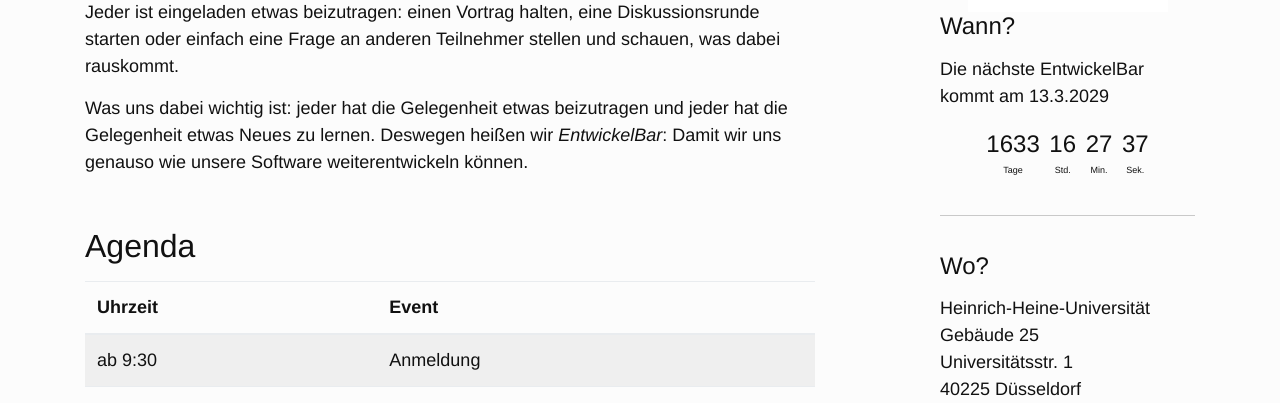
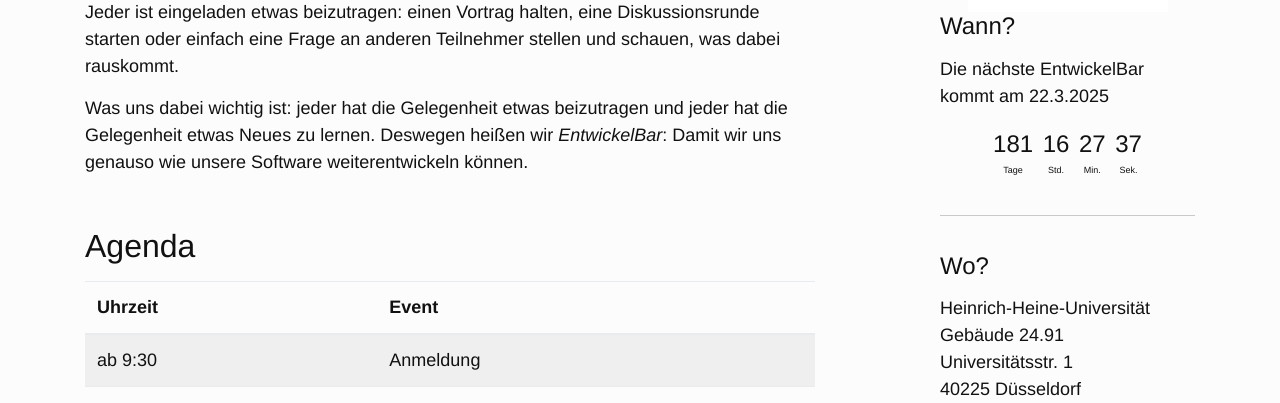
Before and after one commit to EntwickelBar/entwickelbar.github.io, a Jekyll site: the page built from index.html, in a window 1280 px wide and 900 px high, scrolled down 624 px. Shown: the part 174-577 px from the top of the window. Built offline with Jekyll 4.4.1, drawn with Linux system fonts in a browser that asks for light colours.

Commit message:
Update sidebar.html

```diff
--- a/_includes/sidebar.html
+++ b/_includes/sidebar.html
@@ -34,7 +34,7 @@
 <h4>Wo?</h4>
 <p>
   Heinrich-Heine-Universität<br>
-  Gebäude 25<br>
+  Gebäude 24.91<br>
   Universitätsstr. 1<br>
   40225 Düsseldorf<br>
   <a class="btn btn-lg btn-link" href="wegbeschreibung.html">Wegbeschreibung</a>
@@ -103,7 +103,7 @@
 
 <script>
     var countDownDate = new Date("Sep 21, 2024 09:30:00");
-    var countDownDate2 = new Date("Mar 13, 2029 09:30:00");
+    var countDownDate2 = new Date("Mar 22, 2025 09:30:00");
 
 
     function pad(num) {
```
